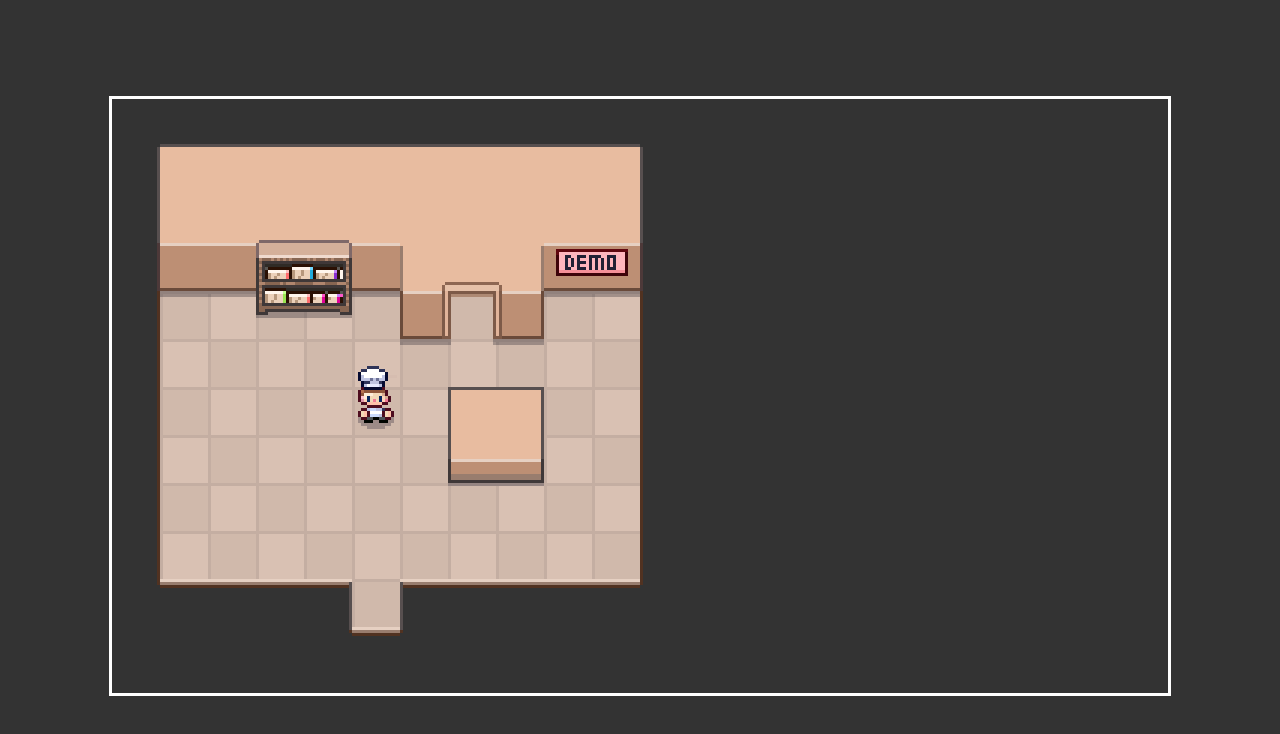
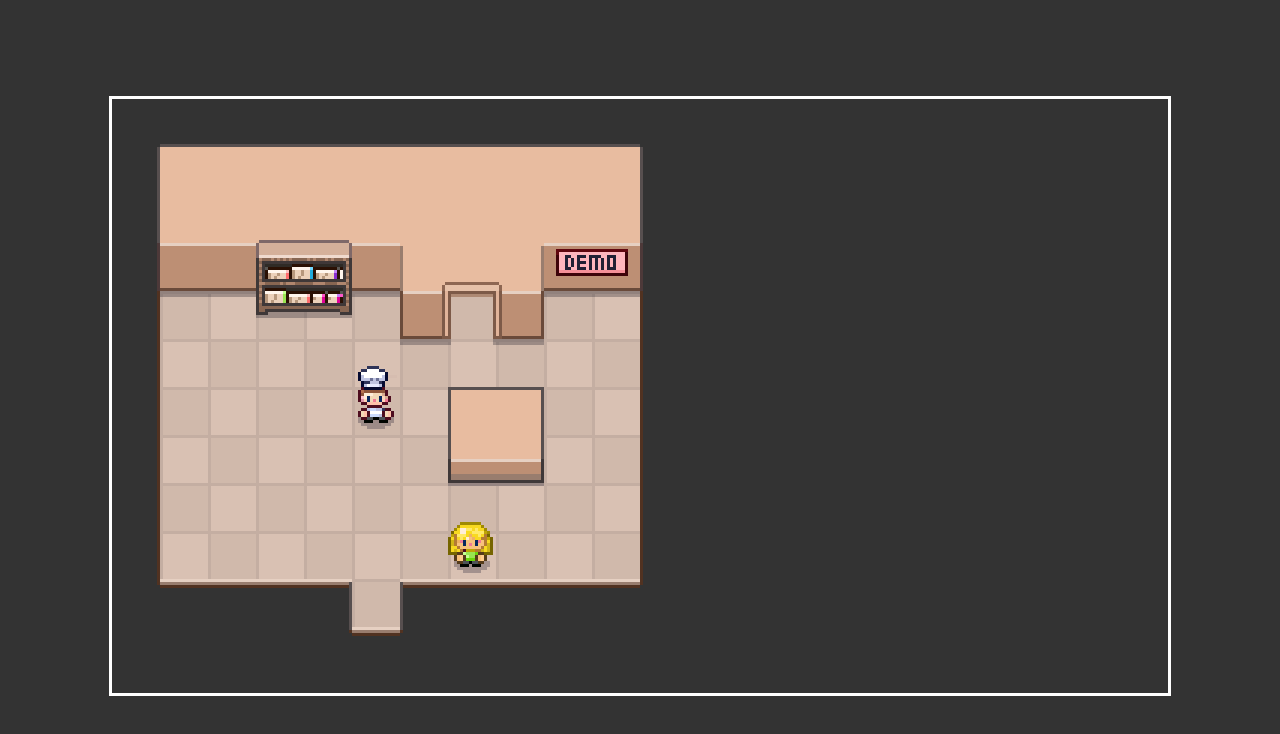
Before and after one commit to RandolphG/GameAdventure, a website built with webpack: page index.html in a window 1280 px wide. Built offline with Linux system fonts and the light colour scheme.

Commit message:
Added GameObjects

```diff
--- a/Overworld.ts
+++ b/Overworld.ts
@@ -1,7 +1,9 @@
+import { GameObject } from "./gameObjects/GameObject";
+
 export class Overworld {
   element: Element | null;
   canvas: HTMLCanvasElement | null;
-  ctx: any;
+  ctx: CanvasRenderingContext2D | null;
 
   constructor(config: { element: Element | null }) {
     this.element = config.element;
@@ -10,18 +12,19 @@ export class Overworld {
   }
 
   init() {
+    console.log("Overworld init", this);
     const image: HTMLImageElement = new Image();
     image.onload = () => {
-      this.ctx.drawImage(image, 0, 0);
+      this.ctx!.drawImage(image, 0, 0);
     };
     image.src = "/images/maps/DemoLower.png";
 
-    const x: number = 5;
+    /*    const x: number = 5;
     const y: number = 6;
 
     const shadow: HTMLImageElement = new Image();
     shadow.onload = () => {
-      this.ctx.drawImage(
+      this.ctx!.drawImage(
         shadow,
         0, //left cut
         0, //top cut,
@@ -37,7 +40,7 @@ export class Overworld {
 
     const hero: HTMLImageElement = new Image();
     hero.onload = () => {
-      this.ctx.drawImage(
+      this.ctx!.drawImage(
         hero,
         0, //left cut
         0, //top cut,
@@ -49,6 +52,23 @@ export class Overworld {
         32
       );
     };
-    hero.src = "/images/characters/people/hero.png";
+    hero.src = "/images/characters/people/hero.png";*/
+
+    const hero = new GameObject({
+      x: 5,
+      y: 6,
+      src: "/images/characters/people/hero.png"
+    });
+
+    const npc1 = new GameObject({
+      x: 7,
+      y: 9,
+      src: "/images/characters/people/npc1.png"
+    });
+
+    setTimeout(() => {
+      hero.sprite.draw(this.ctx!);
+      npc1.sprite.draw(this.ctx!);
+    }, 200);
   }
 }
--- /dev/null
+++ b/gameObjects/GameObject.ts
@@ -0,0 +1,13 @@
+import { Sprite } from "./Sprite";
+
+export class GameObject {
+  x: number;
+  y: number;
+  sprite: Sprite;
+
+  constructor(config: { src: string; x: number; y: number }) {
+    this.x = config.x || 0;
+    this.y = config.y || 0;
+    this.sprite = new Sprite({ gameObject: this, src: config.src || "" });
+  }
+}
--- /dev/null
+++ b/gameObjects/Sprite.ts
@@ -0,0 +1,57 @@
+import { GameObject } from "./GameObject";
+
+interface config {
+  src: string;
+  gameObject: GameObject;
+  animation?: { idleDown: Array<number[]> };
+  currentAnimation?: any;
+}
+
+export class Sprite {
+  image: HTMLImageElement;
+  shadow: HTMLImageElement;
+  gameObject: GameObject;
+  animation: { idleDown: Array<number[]> };
+  currentAnimation: any;
+  useShadow: boolean | undefined;
+  isLoaded: boolean | undefined;
+  isShadowLoaded: boolean | undefined;
+
+  constructor(config: config) {
+    /* set up the image */
+    this.image = new Image();
+    this.image.src = config.src;
+    this.image.onload = () => {
+      this.isLoaded = true;
+    };
+
+    /*Shadow*/
+    this.shadow = new Image();
+    this.useShadow = true;
+    if (this.useShadow) {
+      this.shadow.src = "/images/characters/shadow.png";
+    }
+    this.shadow.onload = () => {
+      this.isShadowLoaded = true;
+    };
+
+    /*Configuring Animation & Initial State */
+    this.animation = config.animation || {
+      idleDown: [[0, 0]]
+    };
+
+    this.currentAnimation = config.currentAnimation || "idleDown";
+    this.currentAnimation = 0;
+
+    this.gameObject = config.gameObject;
+  }
+
+  draw(ctx: CanvasRenderingContext2D) {
+    const x: number = this.gameObject.x * 16 - 8;
+    const y: number = this.gameObject.y * 16 - 18;
+
+    this.isShadowLoaded && ctx.drawImage(this.shadow, x, y);
+
+    this.isLoaded && ctx.drawImage(this.image, 0, 0, 32, 32, x, y, 32, 32);
+  }
+}
--- a/index.html
+++ b/index.html
@@ -1,7 +1,7 @@
 <!DOCTYPE html>
 <html>
   <head>
-    <title>Pizza Legends</title>
+    <title>Game</title>
     <link href="/styles.css" type="text/css" rel="stylesheet">
   </head>
   <body>
```
Also changed, not shown: dist/bundle.js.
